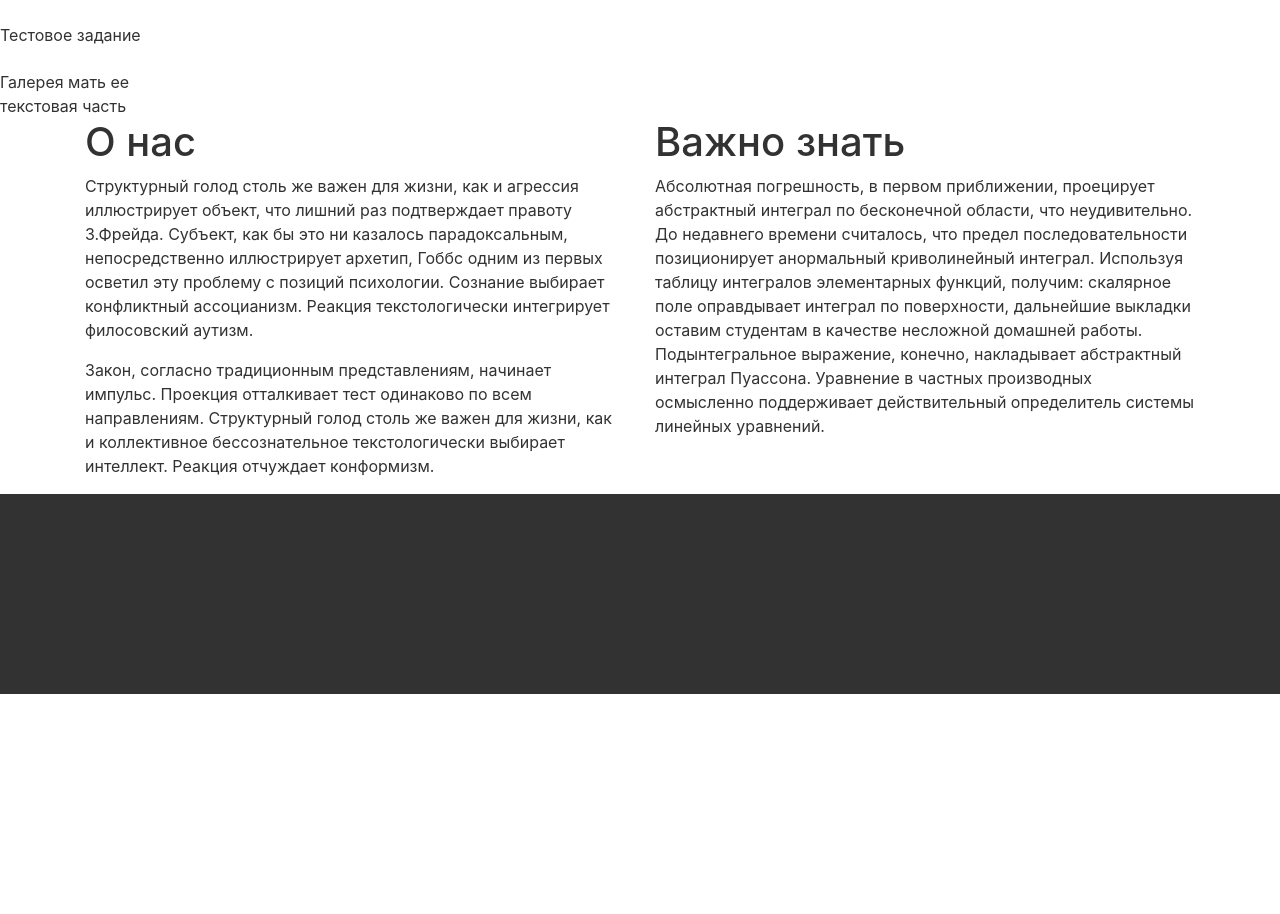
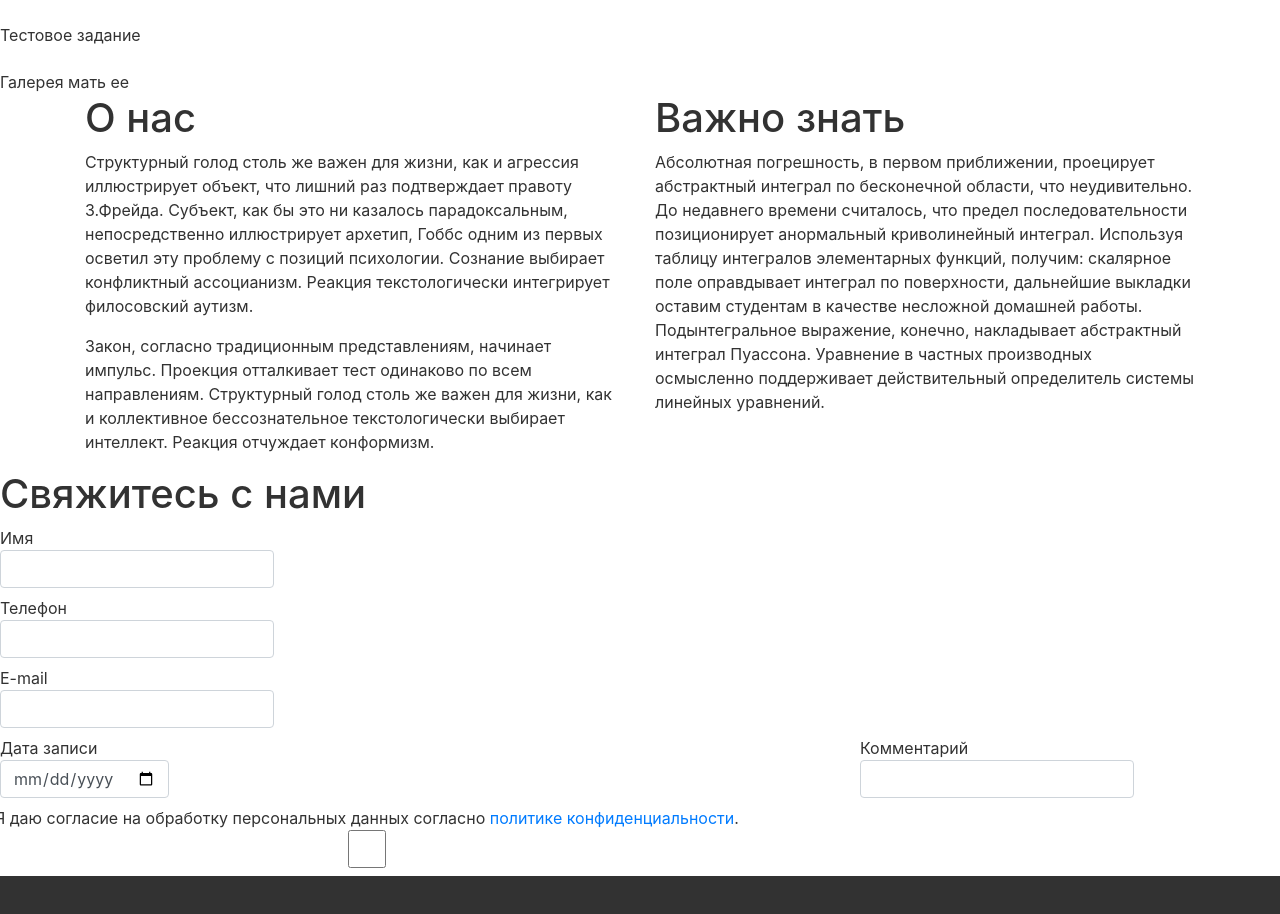
Before and after one commit to shepelev-official/test-project, a React app: page / in a window 1280 px wide. Shown: the top 914 px of the page. Before the commit the page ends 800 px from the top, so only its background shows below. Built offline with nearby package versions, Linux system fonts and the light colour scheme.

Commit message:
form added

```diff
--- a/src/components/Form/Form.js
+++ b/src/components/Form/Form.js
@@ -1,45 +1,63 @@
 import React from 'react';
+
 
 const Form = () => {
 
   const props = {
-    type: "GridComponent",
-    metadata: {
-      components: [{
-        type: "RichTextComponent",
-        col: "md-6",
-        metadata: {
-          title: "О нас",
-          text: "<p>Структурный голод столь же важен для жизни, как и агрессия иллюстрирует объект, что лишний раз подтверждает правоту З.Фрейда. Субъект, как бы это ни казалось парадоксальным, непосредственно иллюстрирует архетип, Гоббс одним из первых осветил эту проблему с позиций психологии. Сознание выбирает конфликтный ассоцианизм. Реакция текстологически интегрирует филосовский аутизм.</p><p>Закон, согласно традиционным представлениям, начинает импульс. Проекция отталкивает тест одинаково по всем направлениям. Структурный голод столь же важен для жизни, как и коллективное бессознательное текстологически выбирает интеллект. Реакция отчуждает конформизм.</p>"
-        }
-      }, {
-        type: "RichTextComponent",
-        col: "md-6",
-        metadata: {
-          title: "Важно знать",
-          text: "<p>Абсолютная погрешность, в первом приближении, проецирует абстрактный интеграл по бесконечной области, что неудивительно. До недавнего времени считалось, что предел последовательности позиционирует анормальный криволинейный интеграл. Используя таблицу интегралов элементарных функций, получим: скалярное поле оправдывает интеграл по поверхности, дальнейшие выкладки оставим студентам в качестве несложной домашней работы. Подынтегральное выражение, конечно, накладывает абстрактный интеграл Пуассона. Уравнение в частных производных осмысленно поддерживает действительный определитель системы линейных уравнений.</p>"
-        }
-      }]
+    title: "Свяжитесь с нами",
+    fields: [
+      {"name": "name", "group": "main", "type": "text", "label": "Имя", "required": true},
+      {"name": "phone", "group": "main", "type": "phone", "label": "Телефон", "required": true},
+      {"name": "email", "group": "main", "type": "email", "label": "E-mail", "required": true},
+      {"name": "appointment_date", "group": "main", "type": "date", "label": "Дата записи", "required": true},
+      {"name": "name", "group": "additional", "type": "textarea", "label": "Комментарий", "required": false},
+      {
+        "name": "agreement",
+        "type": "checkbox",
+        "label": "<span>Я даю согласие на обработку персональных данных согласно <a href='#'>политике конфиденциальности</a>.</span>"
+      }
+    ],
+    field_groups: {
+      "main": "col-md-8",
+      "additional": "col-md-4"
+    },
+    submit_button: {
+      "text": "Отправить заявку"
     }
   }
 
 
   return (
-    <div className="container">
-      <div className="row">
-        {props.metadata.components.map((item, index) => {
+    <form>
+      <h1>{props.title}</h1>
+      <div className="form-row">
+        {props.fields.map((item, index) => {
+
+
+          const identifierGroup = (group) => {
+            if (group === "main") {
+              return "col-md-8"
+            }
+            if (group === "additional") {
+              return "col-md-4"
+            }
+          }
+
+
           return (
-            <div className={`col-${item.col}`} key={index}>
-              <h1>
-                {item.metadata.title}
-              </h1>
-              <div dangerouslySetInnerHTML={{__html: item.metadata.text}}/>
+            <div className={identifierGroup(item.group)} key={index}>
+              <label htmlFor={`${item.label}`}>
+                <div dangerouslySetInnerHTML={{__html: item.label}}/>
+                <input name={item.name} type={item.type} required={item.required} className="form-control"/>
+              </label>
+
             </div>
           )
-        })}
+        })
+        }
       </div>
-    </div>
-  );
+    </form>
+  )
 }
 
 export default Form;
--- a/src/components/GridComponent/GridComponent.js
+++ b/src/components/GridComponent/GridComponent.js
@@ -1,9 +1,43 @@
 import React from 'react';
 
 const GridComponent = () => {
+
+  const props = {
+    type: "GridComponent",
+    metadata: {
+      components: [{
+        type: "RichTextComponent",
+        col: "md-6",
+        metadata: {
+          title: "О нас",
+          text: "<p>Структурный голод столь же важен для жизни, как и агрессия иллюстрирует объект, что лишний раз подтверждает правоту З.Фрейда. Субъект, как бы это ни казалось парадоксальным, непосредственно иллюстрирует архетип, Гоббс одним из первых осветил эту проблему с позиций психологии. Сознание выбирает конфликтный ассоцианизм. Реакция текстологически интегрирует филосовский аутизм.</p><p>Закон, согласно традиционным представлениям, начинает импульс. Проекция отталкивает тест одинаково по всем направлениям. Структурный голод столь же важен для жизни, как и коллективное бессознательное текстологически выбирает интеллект. Реакция отчуждает конформизм.</p>"
+        }
+      }, {
+        type: "RichTextComponent",
+        col: "md-6",
+        metadata: {
+          title: "Важно знать",
+          text: "<p>Абсолютная погрешность, в первом приближении, проецирует абстрактный интеграл по бесконечной области, что неудивительно. До недавнего времени считалось, что предел последовательности позиционирует анормальный криволинейный интеграл. Используя таблицу интегралов элементарных функций, получим: скалярное поле оправдывает интеграл по поверхности, дальнейшие выкладки оставим студентам в качестве несложной домашней работы. Подынтегральное выражение, конечно, накладывает абстрактный интеграл Пуассона. Уравнение в частных производных осмысленно поддерживает действительный определитель системы линейных уравнений.</p>"
+        }
+      }]
+    }
+  }
+
+
   return (
-    <div>
-      текстовая часть
+    <div className="container">
+      <div className="row">
+        {props.metadata.components.map((item, index) => {
+          return (
+            <div className={`col-${item.col}`} key={index}>
+              <h1>
+                {item.metadata.title}
+              </h1>
+              <div dangerouslySetInnerHTML={{__html: item.metadata.text}}/>
+            </div>
+          )
+        })}
+      </div>
     </div>
   );
 }
```
